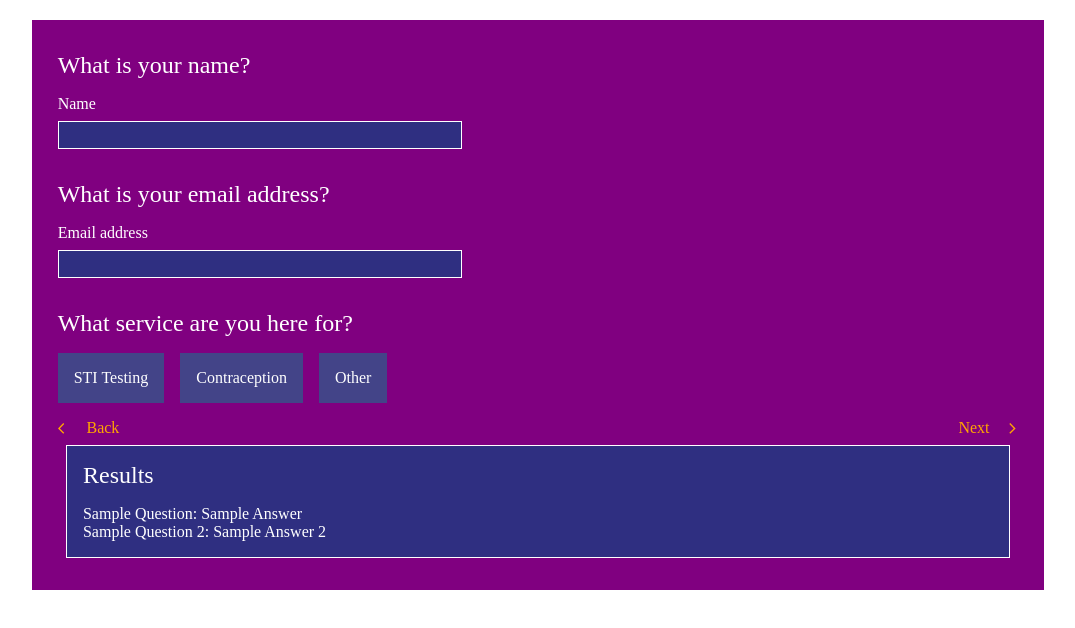
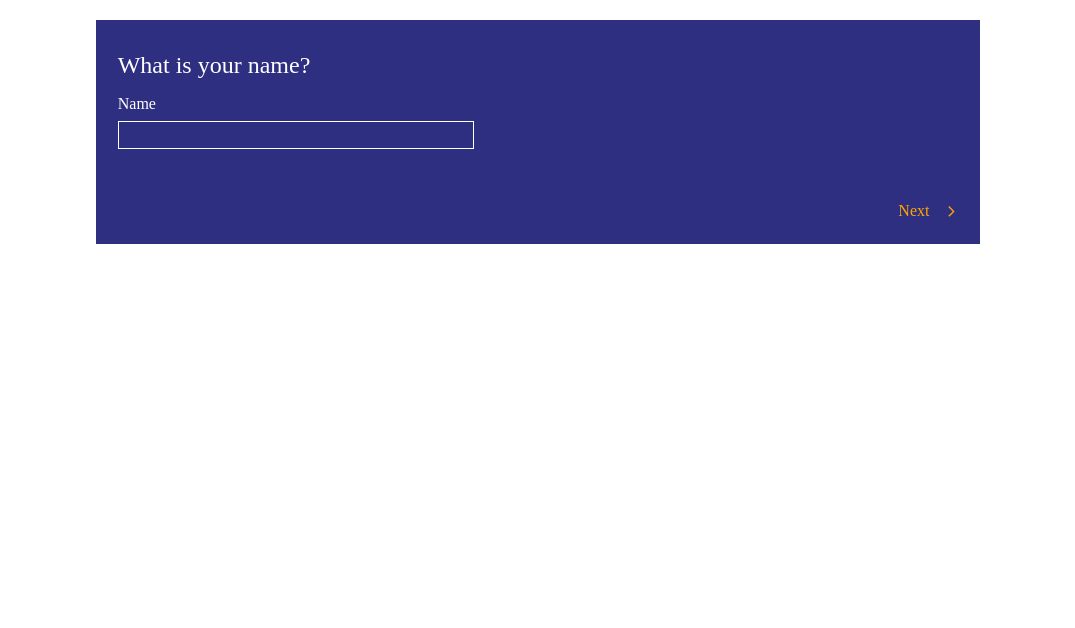
Before and after one commit to fkhan77/sh-24-order-journey, a Next.js app: page / in a window 1280 px wide. Shown: the top 628 px of the page, without its empty margins (102-1177 px from the left). Built offline with nearby package versions, Linux system fonts and the light colour scheme.

Commit message:
Add navigation logic. Add Formik. Add Yup.

```diff
--- a/package.json
+++ b/package.json
@@ -23,11 +23,13 @@
     "@emotion/styled": "^11.3.0",
     "@mui/icons-material": "^5.1.0",
     "@mui/material": "^5.1.0",
+    "formik": "^2.2.9",
     "next": "12.0.3",
     "prop-types": "^15.7.2",
     "react": "17.0.2",
     "react-dom": "17.0.2",
-    "styled-components": "^5.3.3"
+    "styled-components": "^5.3.3",
+    "yup": "^0.32.11"
   },
   "devDependencies": {
     "@testing-library/jest-dom": "^5.15.0",
--- a/src/pages/api/hello.js
+++ /dev/null
@@ -1,5 +0,0 @@
-// Next.js API route support: https://nextjs.org/docs/api-routes/introduction
-
-export default function handler(req, res) {
-  res.status(200).json({ name: "John Doe" });
-}
--- a/src/pages/index.js
+++ b/src/pages/index.js
@@ -1,39 +1,76 @@
+import styled from "styled-components";
+import { useState } from "react";
+import { Formik } from "formik";
+import * as Yup from "yup";
 import Head from "next/head";
-import styled from "styled-components";
-import { TextInputQuestion } from "../components/TextInputQuestion/TextInputQuestion";
-import { NavigationBar } from "../components/NavigationBar/NavigationBar";
-import { MultiOptionQuestion } from "../components/MultiOptionQuestion/MultiOptionQuestion";
-import { Results } from "../components/Results/Results";
+import {
+  TextInputQuestion,
+  NavigationBar,
+  MultiOptionQuestion,
+  Results,
+} from "../components";
 
 const HomeContainer = styled.div`
+  height: 12rem;
   display: flex;
   flex-direction: column;
+  justify-content: space-between;
   align-items: center;
   margin-top: 2rem;
   padding-top: 1rem;
   padding-bottom: 1rem;
   width: 70%;
   margin: auto;
-  background-color: #2f2f81;
+  background-color: ${(props) => props.theme.primary};
   /* Large devices (Laptops, 1440px and down) */
   @media only screen and (max-width: 1440px) {
-    width: 80%;
-    background-color: purple;
+    width: 70%;
   }
   /* Medium devices (landscape tablets, 768px and down) */
   @media only screen and (max-width: 768px) {
     width: 90%;
-    background-color: green;
   }
 
   /* Extra small devices (phones, 600px and down) */
   @media only screen and (max-width: 600px) {
     width: 100%;
-    background-color: red;
   }
 `;
 
 export default function Home() {
+  const [step, setStep] = useState(0);
+  const sections = [
+    <TextInputQuestion
+      title="What is your name?"
+      label="Name"
+      key="NameQuestion"
+    />,
+    <TextInputQuestion
+      title="What is your email address?"
+      label="Email address"
+      key="EmailQuestion"
+    />,
+    <MultiOptionQuestion
+      title="What service are you here for?"
+      options={["STI Testing", "Contraception", "Other"]}
+      key="ServicesQuestion"
+    />,
+    <Results
+      results={[
+        { question: "Sample Question", answer: "Sample Answer" },
+        { question: "Sample Question 2", answer: "Sample Answer 2" },
+      ]}
+      key="Results"
+    />,
+  ];
+
+  const handleBack = () => {
+    setStep(step - 1);
+  };
+  const handleNext = () => {
+    setStep(step + 1);
+  };
+
   return (
     <div>
       <Head>
@@ -41,21 +78,12 @@ export default function Home() {
         <link rel="icon" href="/favicon.ico" />
       </Head>
       <HomeContainer>
-        <TextInputQuestion title="What is your name?" label="Name" />
-        <TextInputQuestion
-          title="What is your email address?"
-          label="Email address"
-        />
-        <MultiOptionQuestion
-          title="What service are you here for?"
-          options={["STI Testing", "Contraception", "Other"]}
-        />
-        <NavigationBar />
-        <Results
-          results={[
-            { question: "Sample Question", answer: "Sample Answer" },
-            { question: "Sample Question 2", answer: "Sample Answer 2" },
-          ]}
+        {sections[step]}
+        <NavigationBar
+          handleBack={handleBack}
+          handleNext={handleNext}
+          isFirstStep={step === 0}
+          isLastStep={step === sections.length - 1}
         />
       </HomeContainer>
     </div>
```
Also changed, not shown: 1 other file (tests, documents, lock files or other folders).
